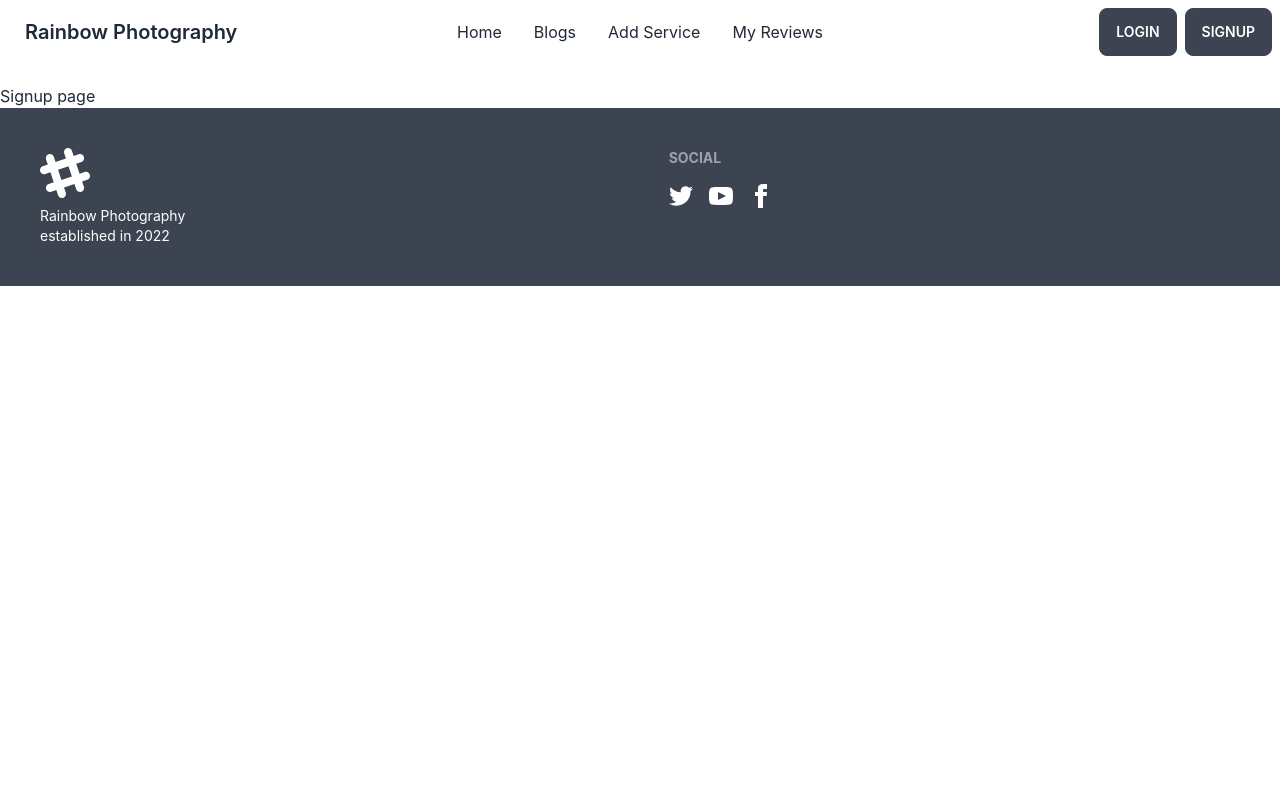
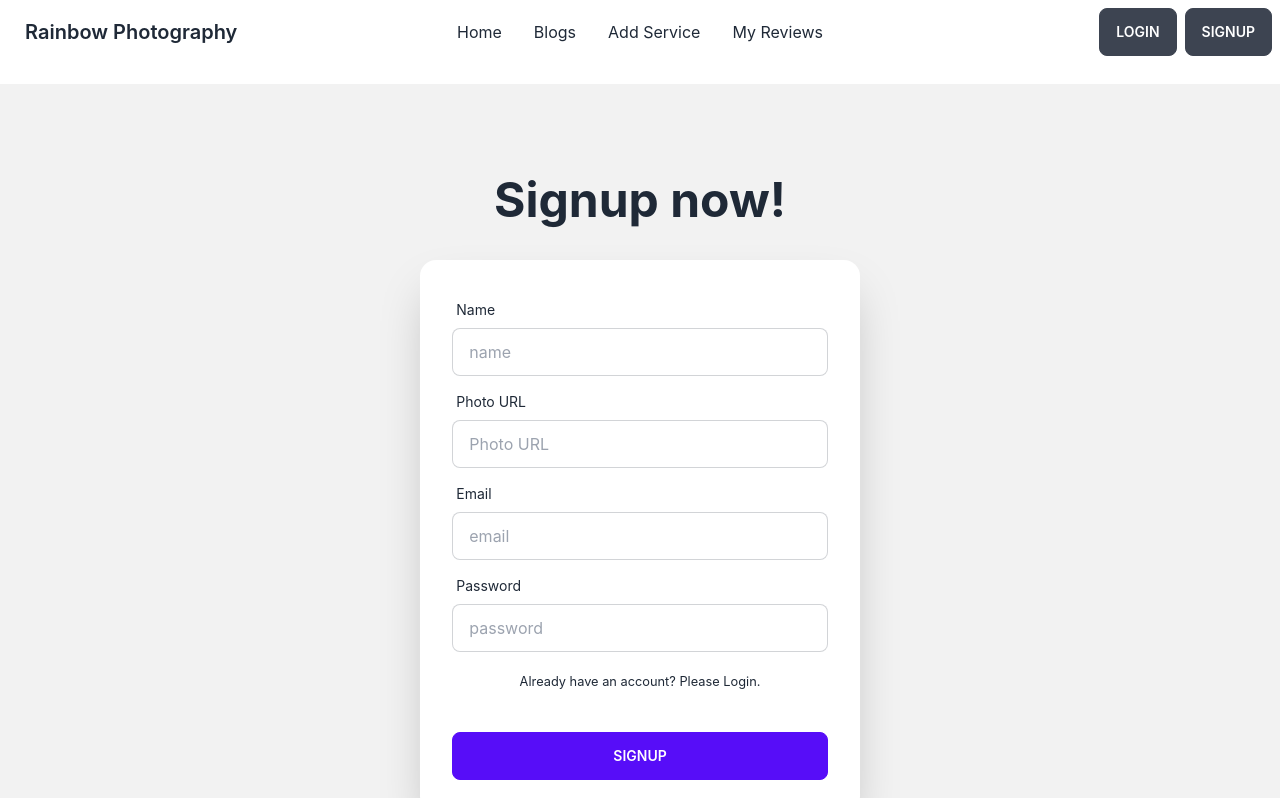
Before and after one commit to Achintya151/rainbow-photography-app-client-side, a React (Create React App) app: page /signup in a window 1280 px wide. Shown: the top 798 px of the page. Built offline with nearby package versions, Linux system fonts and the light colour scheme.

Commit message:
authentication setup added

```diff
--- /dev/null
+++ b/src/Contexts/AuthProvider/AuthProvider.js
@@ -0,0 +1,24 @@
+import React, { createContext, useState } from 'react';
+import { getAuth } from 'firebase/auth'
+import app from '../../Firebase/firebase.config';
+
+export const AuthContext = createContext();
+const auth = getAuth(app);
+
+const AuthProvider = ({ children }) => {
+
+    const [user, setUser] = useState(null);
+    const [loading, serLoading] = useState(true);
+
+    const authInfo = {
+        user
+    }
+
+    return (
+        <AuthContext.Provider value={authInfo}>
+            {children}
+        </AuthContext.Provider>
+    );
+};
+
+export default AuthProvider;
--- a/src/Pages/Login/Login/Login.js
+++ b/src/Pages/Login/Login/Login.js
@@ -5,6 +5,10 @@ const Login = () => {
 
     const handleLogin = e => {
         e.preventDefault();
+
+        const form = e.target;
+        const email = form.email.value;
+        const password = form.password.value;
     }
 
     return (
--- a/src/Pages/Login/Signup/Signup.js
+++ b/src/Pages/Login/Signup/Signup.js
@@ -1,9 +1,58 @@
 import React from 'react';
+import { Link } from 'react-router-dom';
 
 const Signup = () => {
+
+    const handleSignup = e => {
+        e.preventDefault();
+        const form = e.target;
+        const name = form.name.value;
+        const photoURL = form.photoURL.value;
+        const email = form.email.value;
+        const password = form.password.value;
+    }
+
     return (
-        <div>
-            <h2>Signup page</h2>
+        <div className="hero min-h-screen min-w-full bg-base-200 ">
+            <div className="hero-content flex-col">
+                <div className="text-center lg:text-left py-5">
+                    <h1 className="text-5xl font-bold">Signup now!</h1>
+                </div>
+                <div className="card flex-shrink-0 w-full max-w-lg shadow-2xl bg-base-100">
+                    <form className="card-body" onSubmit={handleSignup}>
+                        <div className="form-control">
+                            <label className="label">
+                                <span className="label-text">Name</span>
+                            </label>
+                            <input name='name' type="text" placeholder="name" className="input input-bordered" />
+                        </div>
+                        <div className="form-control">
+                            <label className="label">
+                                <span className="label-text">Photo URL</span>
+                            </label>
+                            <input name='photoURL' type="text" placeholder="Photo URL" className="input input-bordered" />
+                        </div>
+                        <div className="form-control">
+                            <label className="label">
+                                <span className="label-text">Email</span>
+                            </label>
+                            <input name='email' type="text" placeholder="email" className="input input-bordered" required />
+                        </div>
+                        <div className="form-control">
+                            <label className="label">
+                                <span className="label-text">Password</span>
+                            </label>
+                            <input name='password' type="password" placeholder="password" className="input input-bordered" />
+                        </div>
+                        <div>
+                            <p className="py-2 text-center"><small>Already have an account? Please <Link to='/login'>Login.</Link></small></p>
+                        </div>
+                        <div className="form-control mt-6">
+                            <button className="btn btn-primary md:px-40">Signup</button>
+                        </div>
+                    </form>
+                </div>
+            </div>
         </div>
     );
 };
--- a/src/index.js
+++ b/src/index.js
@@ -3,11 +3,14 @@ import ReactDOM from 'react-dom/client';
 import './index.css';
 import App from './App';
 import reportWebVitals from './reportWebVitals';
+import AuthProvider from './Contexts/AuthProvider/AuthProvider';
 
 const root = ReactDOM.createRoot(document.getElementById('root'));
 root.render(
   <React.StrictMode>
-    <App />
+    <AuthProvider>
+      <App />
+    </AuthProvider>
   </React.StrictMode>
 );
 
```
